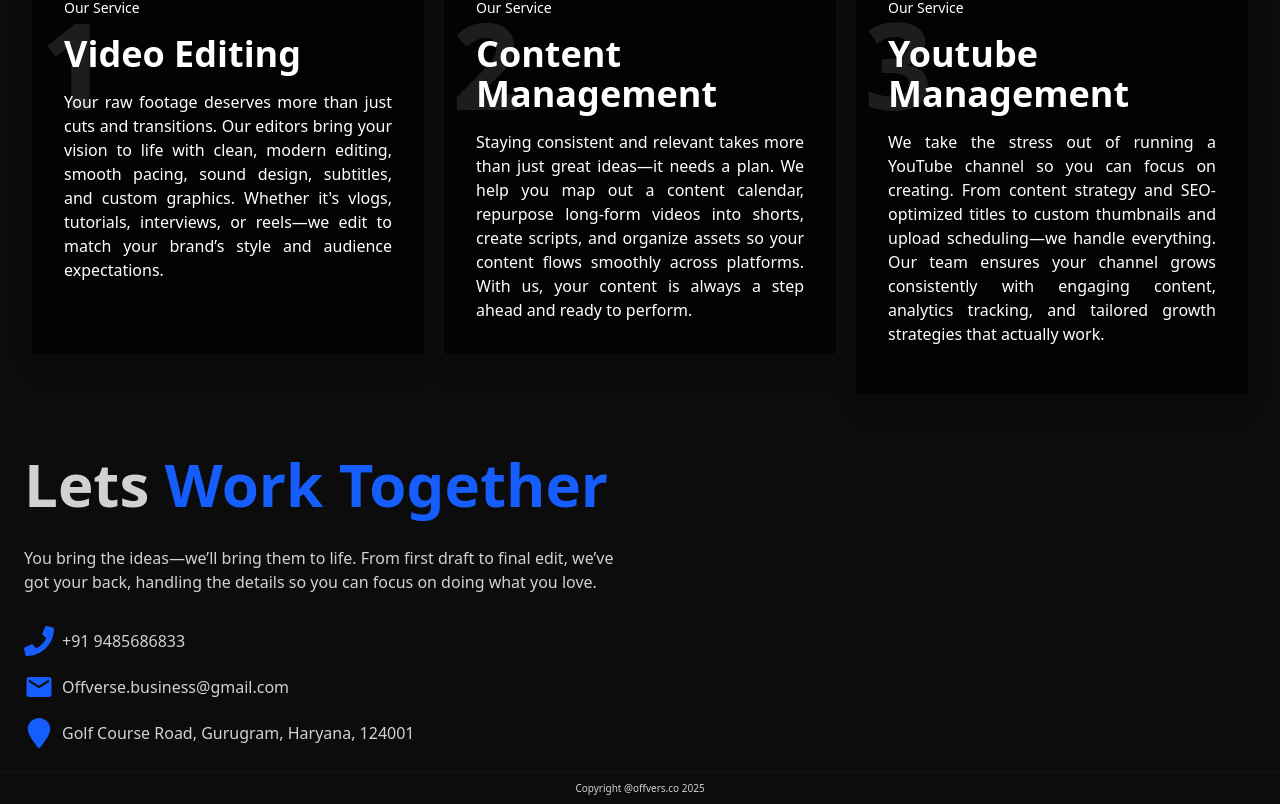
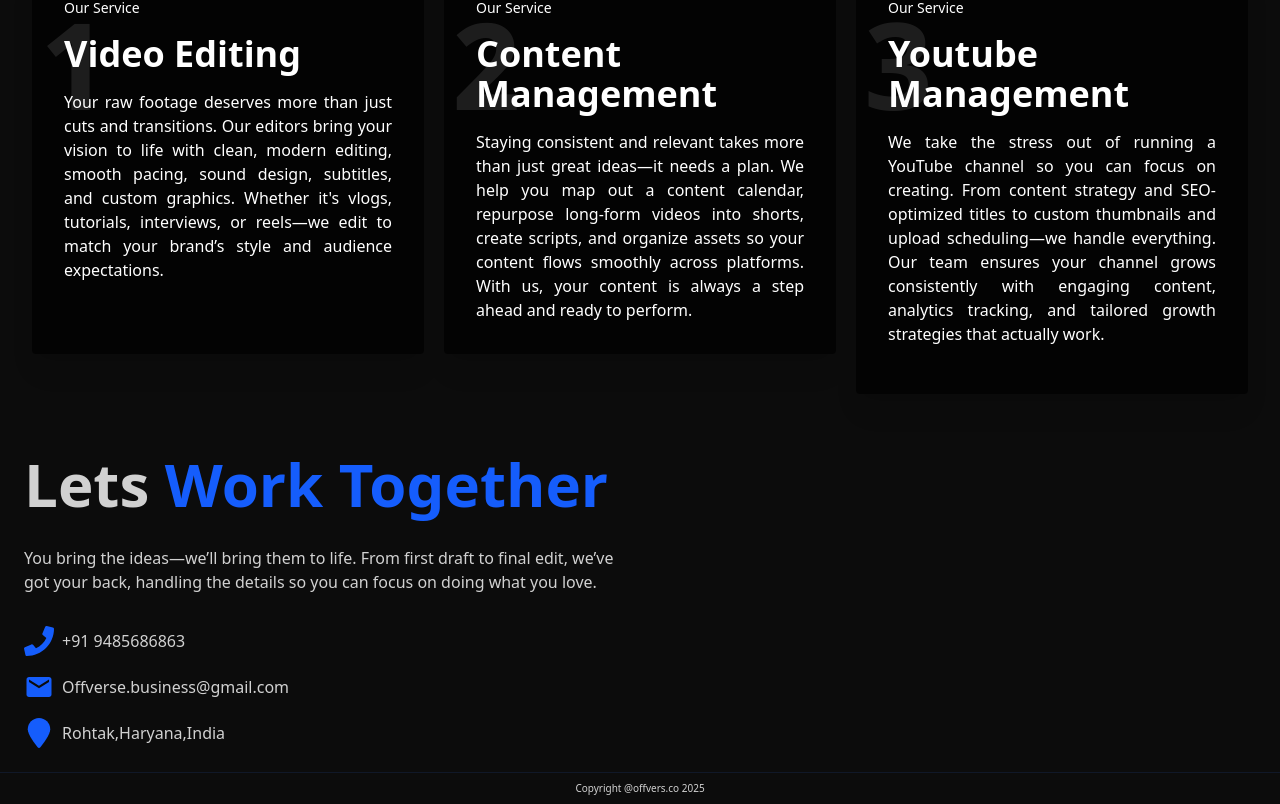
Before and after one commit to KashishKataria786/Offverse, a React (Vite) app: page / in a window 1280 px wide. Shown: the part 782-1586 px from the top of the page. Built offline with nearby package versions, Linux system fonts and the light colour scheme.

Commit message:
Update Footer.jsx

```diff
--- a/src/components/common/Footer.jsx
+++ b/src/components/common/Footer.jsx
@@ -17,9 +17,9 @@ AOS.init();
         <h2  className='text-3xl md:text-6xl font-bold'>Lets <span className='text-blue-600'>Work Together</span></h2>
         <p>You bring the ideas—we’ll bring them to life. From first draft to final edit, we’ve got your back, handling the details so you can focus on doing what you love.</p>
         <ul className='space-y-4'>
-          <li  className='flex gap-2 items-center'><FaPhone className='text-blue-600'size={30}/>+91 9485686833</li>
+          <li  className='flex gap-2 items-center'><FaPhone className='text-blue-600'size={30}/>+91 9485686863</li>
           <li  className='flex gap-2 items-center'><MdEmail className='text-blue-600' size={30}/>Offverse.business@gmail.com</li>
-          <li  className='flex gap-2 items-center'><FaLocationPin className='text-blue-600'  size={30}/>Golf Course Road, Gurugram, Haryana, 124001</li>
+          <li  className='flex gap-2 items-center'><FaLocationPin className='text-blue-600'  size={30}/>Rohtak,Haryana,India</li>
         </ul>
       </div>
       {/* <div className='p-6 text-left'>
```
